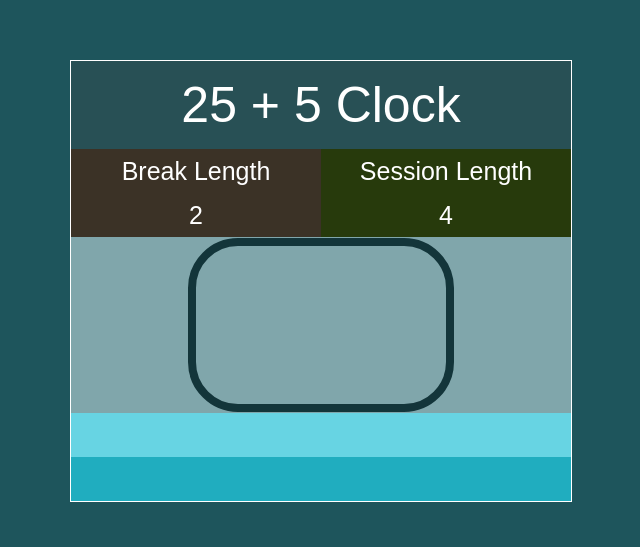
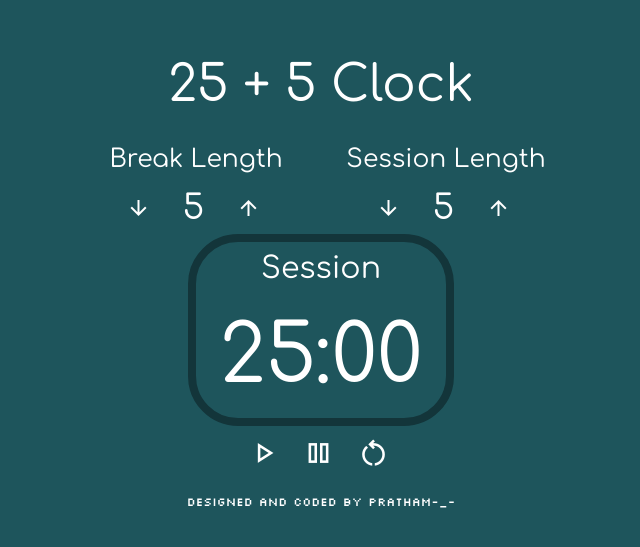
Before and after one commit to IORD1/learn-react, a React (Create React App) app in the folder clock25/: page / in a window 1280 px wide. Shown: the part 119-666 px from the top of the page, without its empty margins (319-959 px from the left). Built offline with nearby package versions, Linux system fonts and the light colour scheme.

Commit message:
front end for fifth project done

```diff
--- /dev/null
+++ b/clock25/html_copy/index.css
@@ -0,0 +1,5 @@
+body{
+    background-color: rgb(175, 175, 25);
+    font-family: 'Comfortaa', cursive;
+
+}
--- /dev/null
+++ b/clock25/html_copy/index.html
@@ -0,0 +1,21 @@
+<html>
+
+<head>
+    <link rel="stylesheet" href="index.css">
+    <link rel="preconnect" href="https://fonts.googleapis.com">
+
+    <link rel="preconnect" href="https://fonts.gstatic.com" crossorigin>
+
+    <link href="https://fonts.googleapis.com/css2?family=Comfortaa&display=swap" rel="stylesheet">
+
+
+
+</head>
+
+<body>
+hi there
+25 + 5 clock
+
+</body>
+<script src="index.js"></script>
+</html>
--- a/clock25/public/index.html
+++ b/clock25/public/index.html
@@ -15,8 +15,16 @@
     -->
 
     <title>React App</title>
+    <link rel="preconnect" href="https://fonts.gstatic.com" crossorigin>
+    <link rel="preconnect" href="https://fonts.googleapis.com">
+    <link href="https://fonts.googleapis.com/css2?family=Silkscreen&display=swap" rel="stylesheet">
+    <link href="https://fonts.googleapis.com/css2?family=Comfortaa&display=swap" rel="stylesheet">
+
+    <!-- icons -->
+    <link rel="stylesheet" href="https://fonts.googleapis.com/css2?family=Material+Symbols+Outlined:opsz,wght,FILL,GRAD@20..48,100..700,0..1,-50..200" />
   </head>
   <body>
+
     <div id="root"></div>
     <!--
       This HTML file is a template.
--- a/clock25/src/App.css
+++ b/clock25/src/App.css
@@ -9,15 +9,15 @@
 
 
 #box{
-  height: 440px;
+  height: 490px;
   width: 500px;
-  border: 1px solid white;
+  font-family: 'Comfortaa',sans-serif;
+
 }
 
 #box-head{
   width: 100%;
   height: 20%;
-  background-color: #285055;
   font-size: 50px;
   display: flex;
   align-items: center;
@@ -29,18 +29,15 @@
 #time-edit{
   width: 100%;
   height: 20%;
-  background-color: #42828a;
   display: flex;
 }
 
 #left-edit{
-  background-color: rgb(59, 50, 38);
   height: 100%;
   width: 50%;
 }
 
 #right-edit{
-  background-color: rgb(39, 58, 12);
   height: 100%;
   width: 50%;
 }
@@ -56,10 +53,23 @@
 }
 
 
+.arrows{
+  height: 100%;
+  width: 50px;
+  margin-right: 5px;
+  font-size: 34px;
+  display: flex;
+  justify-content: center;
+  align-items: center;
+}
+
+.arrows span{
+  cursor: pointer;
+}
+
 #main{
   width: 100%;
   height: 40%;
-  background-color: #80a6ab;
   display: flex;
   justify-content: center;
   align-items: center;
@@ -72,14 +82,67 @@
   border-radius: 50px;
 }
 
+#main-head{
+  font-size: 30px;
+  color: white;
+  display: flex;
+  align-items: center;
+  justify-content: center;
+  width: 100%;
+  height: 30%;
+
+}
+
+#main-time{
+  height: 70%;
+  width: 100%;
+  font-size: 80px;
+  color:white;
+  display: flex;
+  align-items: center;
+  justify-content: center;
+}
+
+
 #button-box{
   width: 100%;
   height: 10%;
-  background-color: #67d4e3;
+  display: flex;
+  align-items: center;
+  justify-content: center;
+}
+
+.buttons{
+  height: 100%;
+  width: 50px;
+  margin-right: 5px;
+  color: white;
+  display: flex;
+  justify-content: center;
+  align-items: center;
+}
+.buttons span{
+  font-size: 34px;
+  cursor: pointer;
 }
 
 #by-box{
   width: 100%;
   height: 10%;
-  background-color: #20adbf;
+  display: flex;
+  align-items: center;
+  justify-content: center;
+  color: white;
+  font-family: 'Silkscreen', cursive;
+  font-size: 12px;
+  font-weight: 300;
 }
+
+
+.material-symbols-outlined {
+  font-variation-settings:
+  'FILL' 1,
+  'wght' 400,
+  'GRAD' 0,
+  'opsz' 48,
+}
--- a/clock25/src/App.js
+++ b/clock25/src/App.js
@@ -13,29 +13,39 @@ class App extends Component {
           <div id='time-edit'>
             <div id='left-edit'>
               <div id='left-edit-up' className='edit-up-down'>Break Length</div>
-              <div id='left-edit-down' className='edit-up-down'>2</div>
+              <div id='left-edit-down' className='edit-up-down'>
+                <div id='left-edit-inc' className='arrows'><span class="material-symbols-outlined">arrow_downward</span></div>
+                <div id='left-edit-num' className='arrows'>5</div>
+                <div id='left-edit-dec'className='arrows'><span class="material-symbols-outlined">arrow_upward</span></div>
+                </div>
             </div>
             <div id='right-edit'>
               <div id='right-edit-up' className='edit-up-down'>Session Length</div>
-              <div id='right-edit-down' className='edit-up-down'>4</div>
+              <div id='right-edit-down' className='edit-up-down'>
+                <div id='right-edit-inc' className='arrows'><span class="material-symbols-outlined">arrow_downward</span></div>
+                <div id='right-edit-num' className='arrows'>5</div>
+                <div id='right-edit-dec'className='arrows'><span class="material-symbols-outlined">arrow_upward</span></div>
+              </div>
             </div>
           </div>
           <div id='main'>
             <div id='main-box'>
               <div id='main-head'>
-
+                Session
               </div>
               <div id='main-time'>
-
+                25:00
               </div>
             </div>
 
           </div>
           <div id='button-box'>
-
+            <div id='play' className='buttons'><span class="material-symbols-outlined">play_arrow</span></div>
+            <div id='pause' className='buttons'><span class="material-symbols-outlined">pause</span></div>
+            <div id='restart' className='buttons'><span class="material-symbols-outlined">restart_alt</span></div>
           </div>
           <div id='by-box'>
-
+          Designed and Coded by Pratham-_-
           </div>
         </div>
       </div>
```
